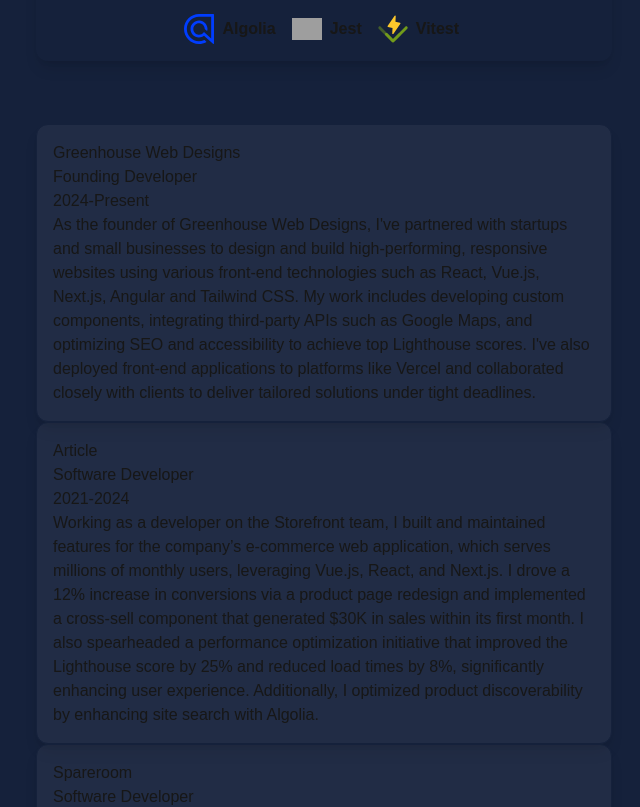
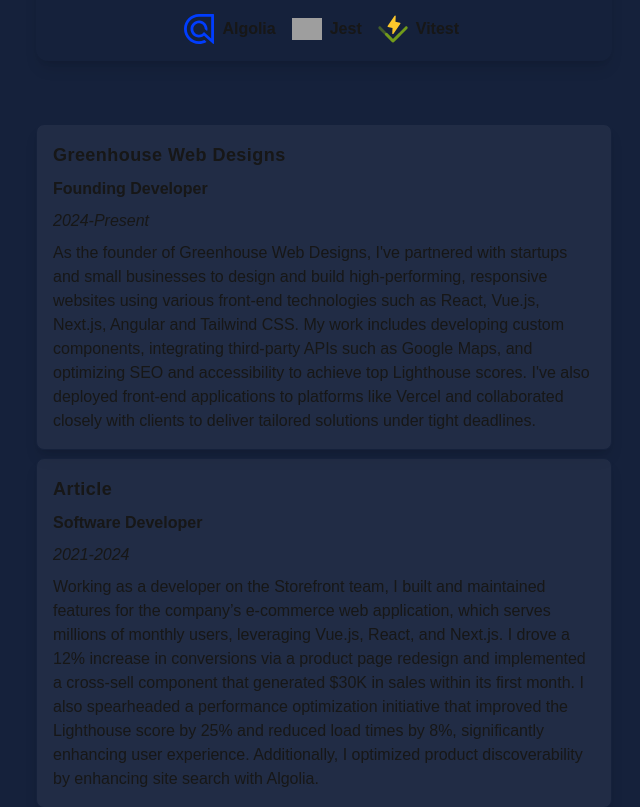
Before and after one commit to jacobadam/jacobnevitt-portfolio, a Next.js app: page / in a window 1280 px wide. Shown: the part 684-1491 px from the top of the page, without its empty margins (636-1276 px from the left). Built offline with nearby package versions, Linux system fonts and the light colour scheme; grey boxes are pictures that could not be loaded.

Commit message:
update elements and add styling to card

```diff
--- a/app/components/ui/experience-card.tsx
+++ b/app/components/ui/experience-card.tsx
@@ -7,11 +7,13 @@
       <ul>
         {ExperienceCardData.map((experience: ExperienceType) => (
           <li key={experience.id}>
-            <div className="shadow-lg bg-white/5 px-4 py-4 rounded-xl hover:bg-white/10 hover:backdrop-blur-md border border-primary hover:border-white/20">
-              <h1>{experience.company}</h1>
-              <h2>{experience.title}</h2>
-              <span>{experience.year}</span>
-              <p>{experience.description}</p>
+            <div className="shadow-lg bg-white/5 px-4 py-4 rounded-lg hover:bg-white/10 hover:backdrop-blur-md border border-primary hover:border-white/20 mb-2">
+              <h2 className="text-lg font-bold tracking-wide mb-2">
+                {experience.company}
+              </h2>
+              <h3 className="font-semibold mb-2">{experience.title}</h3>
+              <p className="font-extralight italic mb-2">{experience.year}</p>
+              <p className="font-medium">{experience.description}</p>
             </div>
           </li>
         ))}
```
